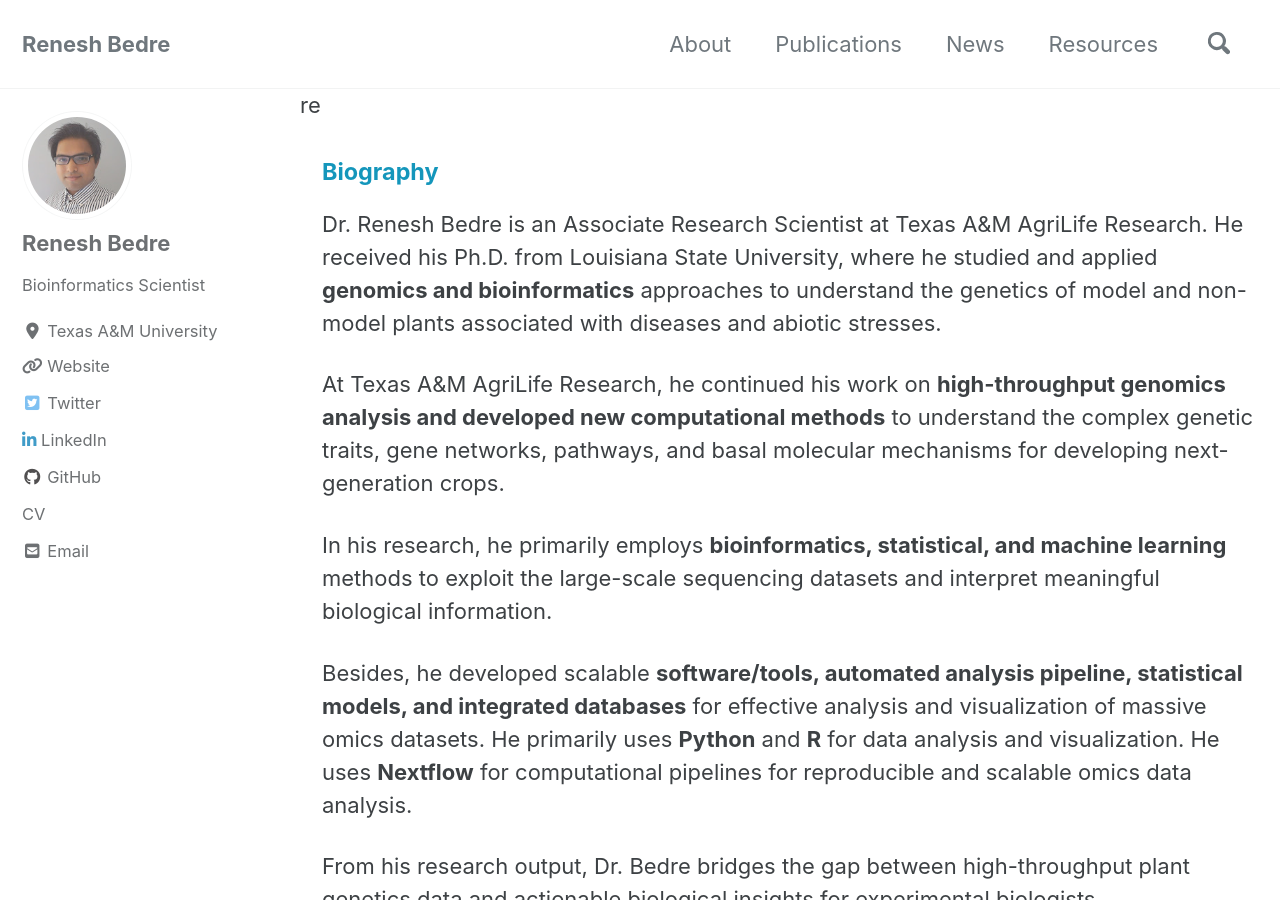
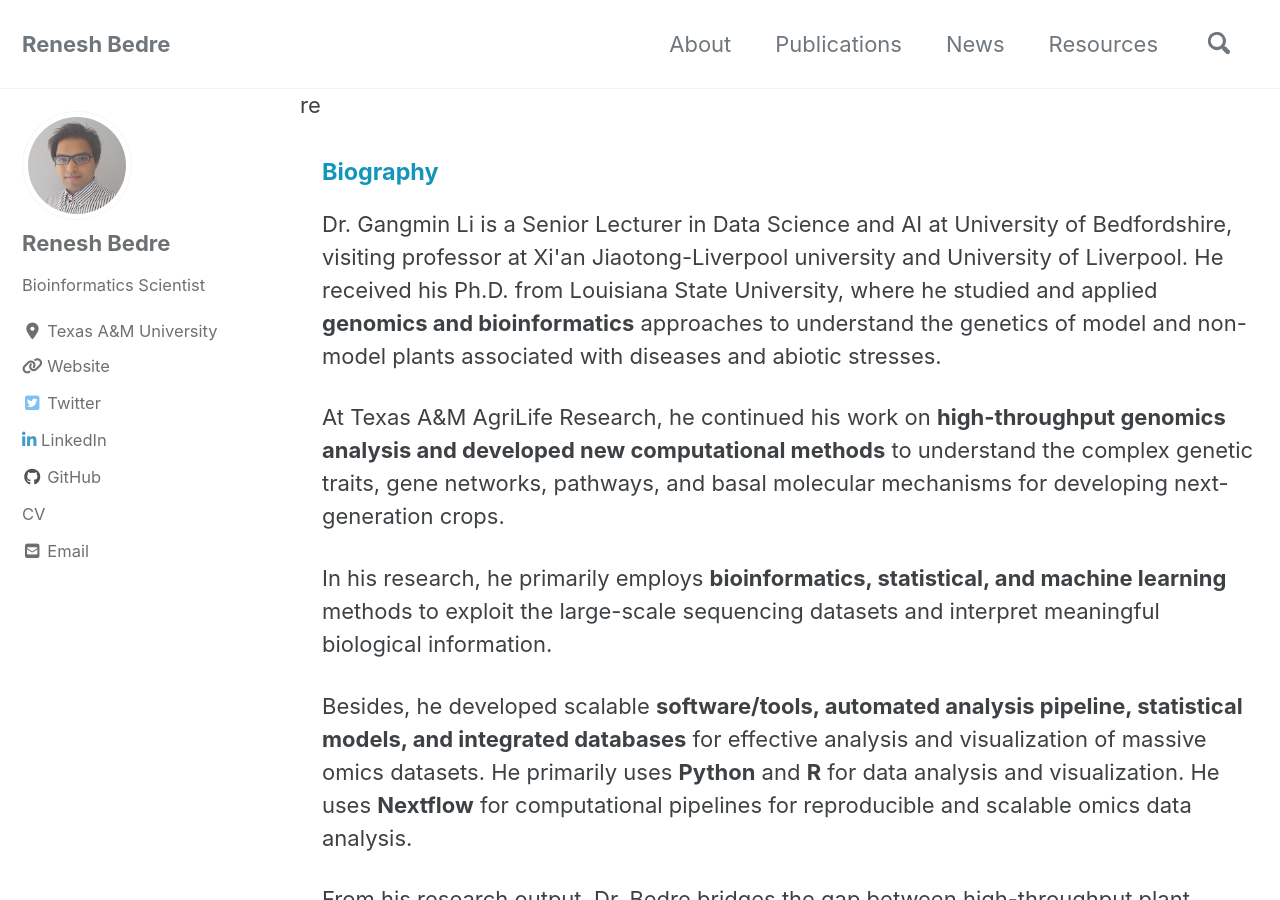
Before and after one commit to GangminLi/GangminLi.github.io, a Jekyll site: the page built from _pages/home.html, in a window 1280 px wide and 900 px high. Built offline with Jekyll 4.4.1, drawn with Linux system fonts in a browser that asks for light colours; cached includes are drawn as plain includes; nearby versions of some CDN libraries; a style sheet for code colours, icons or effects is not loaded.

Commit message:
first try

```diff
--- a/_pages/home.html
+++ b/_pages/home.html
@@ -8,7 +8,7 @@ permalink: /about/
 
 <h4 style="color:#1496BB">Biography</h4>
 
-    <p>Dr. Renesh Bedre is an Associate Research Scientist at Texas A&M AgriLife Research. He received his Ph.D.
+    <p>Dr. Gangmin Li is a Senior Lecturer in Data Science and AI at University of Bedfordshire, visiting professor at Xi'an Jiaotong-Liverpool university and University of Liverpool. He received his Ph.D.
             from Louisiana State University, where he studied and applied <b>genomics and
                 bioinformatics</b> approaches to understand the genetics of model and non-model plants associated with diseases
             and abiotic stresses.</p>
```
Also changed, not shown: index.html (+0 -7 lines).
